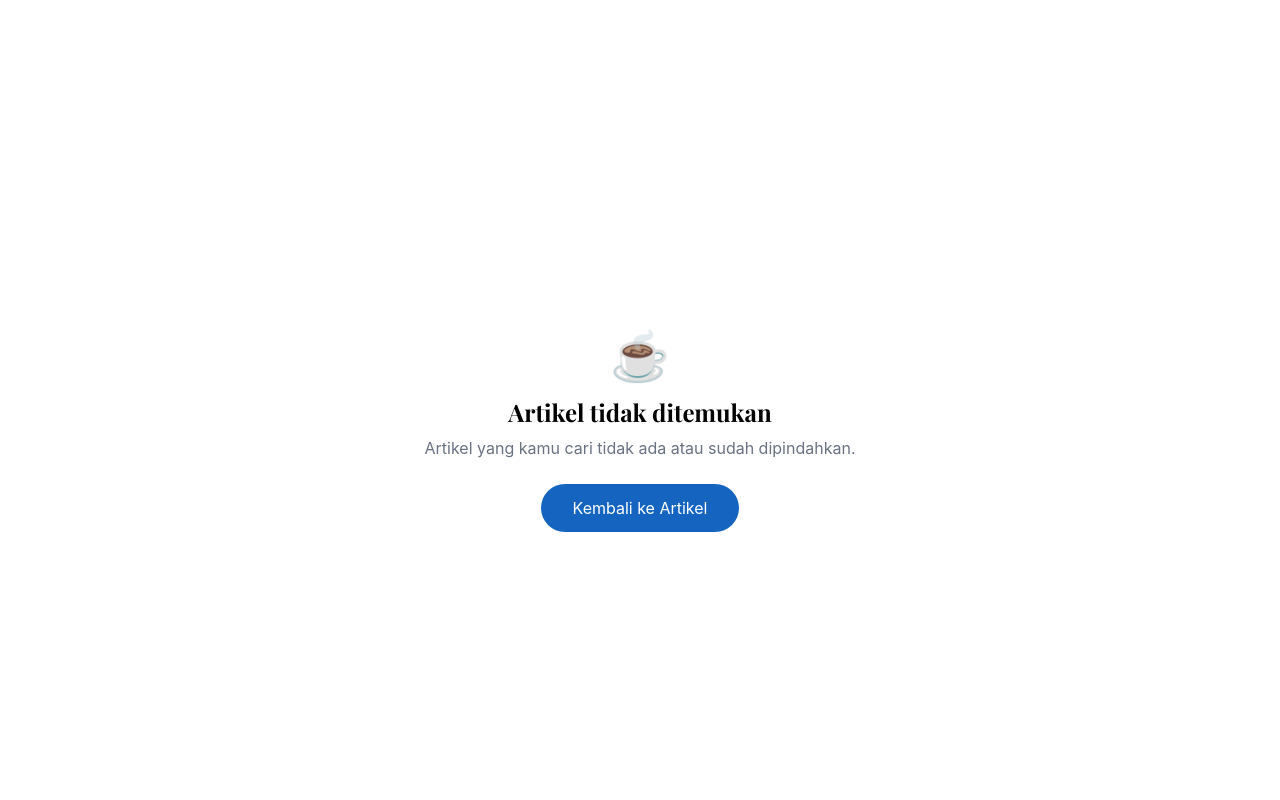
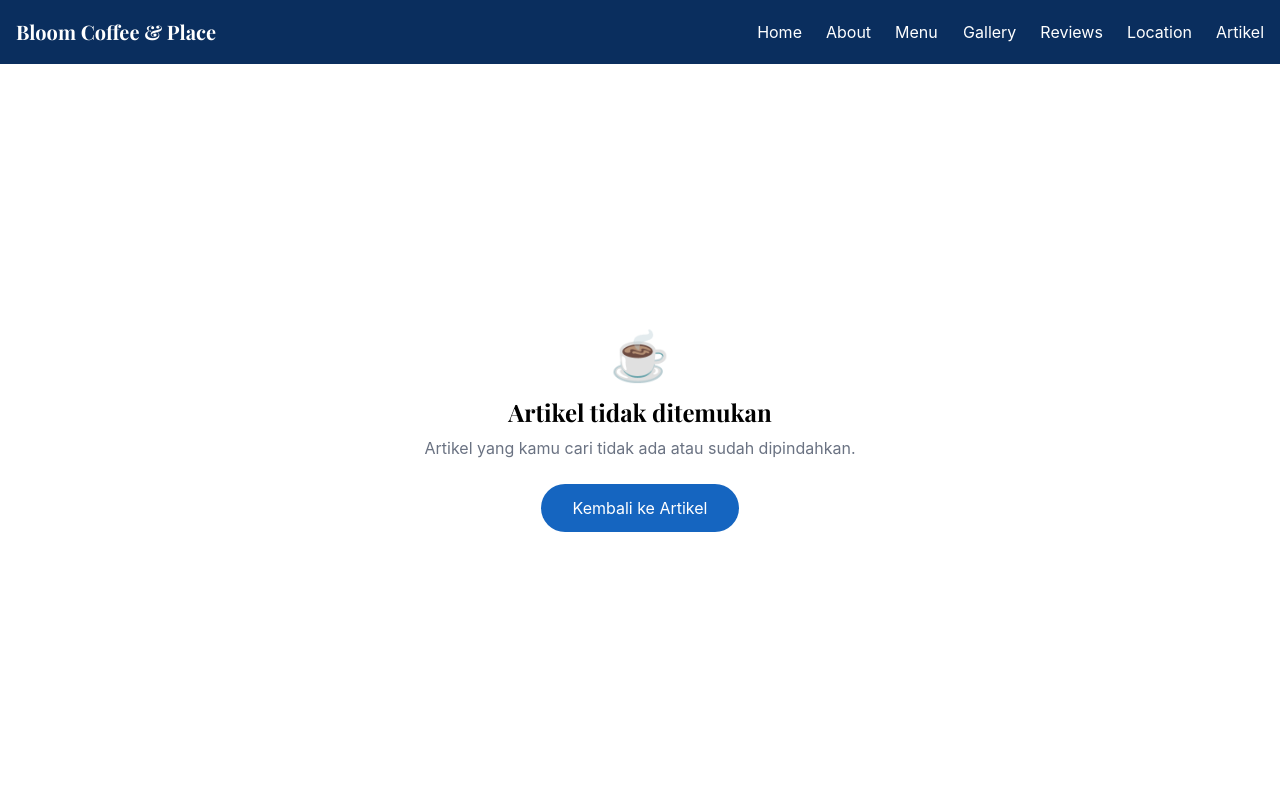
Before and after one commit to AndreKurn11/projectTechno, a website built with Vite: page artikel-detail.html in a window 1280 px wide. Shown: the top 800 px of the page. Built offline with nearby package versions, Linux system fonts and the light colour scheme.

Commit message:
perbaikan navbar artikel-detal.html

```diff
--- a/artikel-detail.html
+++ b/artikel-detail.html
@@ -29,7 +29,7 @@
   <body>
 
     <!-- ===== HEADER / NAV ===== -->
-    <header id="site-header" class="fixed top-0 left-0 right-0 z-50 duration-300">
+    <header id="site-header" class="fixed top-0 left-0 right-0 z-50 transition-colors duration-300 nav-dark">
       <nav aria-label="Main navigation" class="max-w-7xl mx-auto px-4 flex items-center justify-between h-16">
 
         <!-- Logo -->
--- a/src/css/main.css
+++ b/src/css/main.css
@@ -101,6 +101,10 @@ html {
   box-shadow: 0 4px 6px -1px rgba(0, 0, 0, 0.1), 0 2px 4px -1px rgba(0, 0, 0, 0.06);
 }
 
+.nav-dark {
+  background-color: var(--color-primary-dark);
+}
+
 .gallery-grid {
   column-count: 1;
   column-gap: 1rem;
--- a/src/js/nav.js
+++ b/src/js/nav.js
@@ -6,12 +6,17 @@ export function initNav() {
   const mobileLinks = document.querySelectorAll('#mobile-menu a[href^="#"]');
 
   // Sticky nav: toggle 'is-sticky' class when scrolled past hero height
-  // On pages without a hero section, apply sticky immediately after a small scroll
-  window.addEventListener('scroll', () => {
+  // Pages with 'nav-dark' class keep dark background at all times (no toggle)
+  function updateSticky() {
+    if (header.classList.contains('nav-dark')) return;
     const hero = document.getElementById('hero');
     const threshold = hero ? hero.offsetHeight : 80;
     header.classList.toggle('is-sticky', window.scrollY > threshold);
-  });
+  }
+
+  // Run on load to set correct initial state
+  updateSticky();
+  window.addEventListener('scroll', updateSticky);
 
   // Smooth scroll for all nav anchor links
   navLinks.forEach(link => {
```
